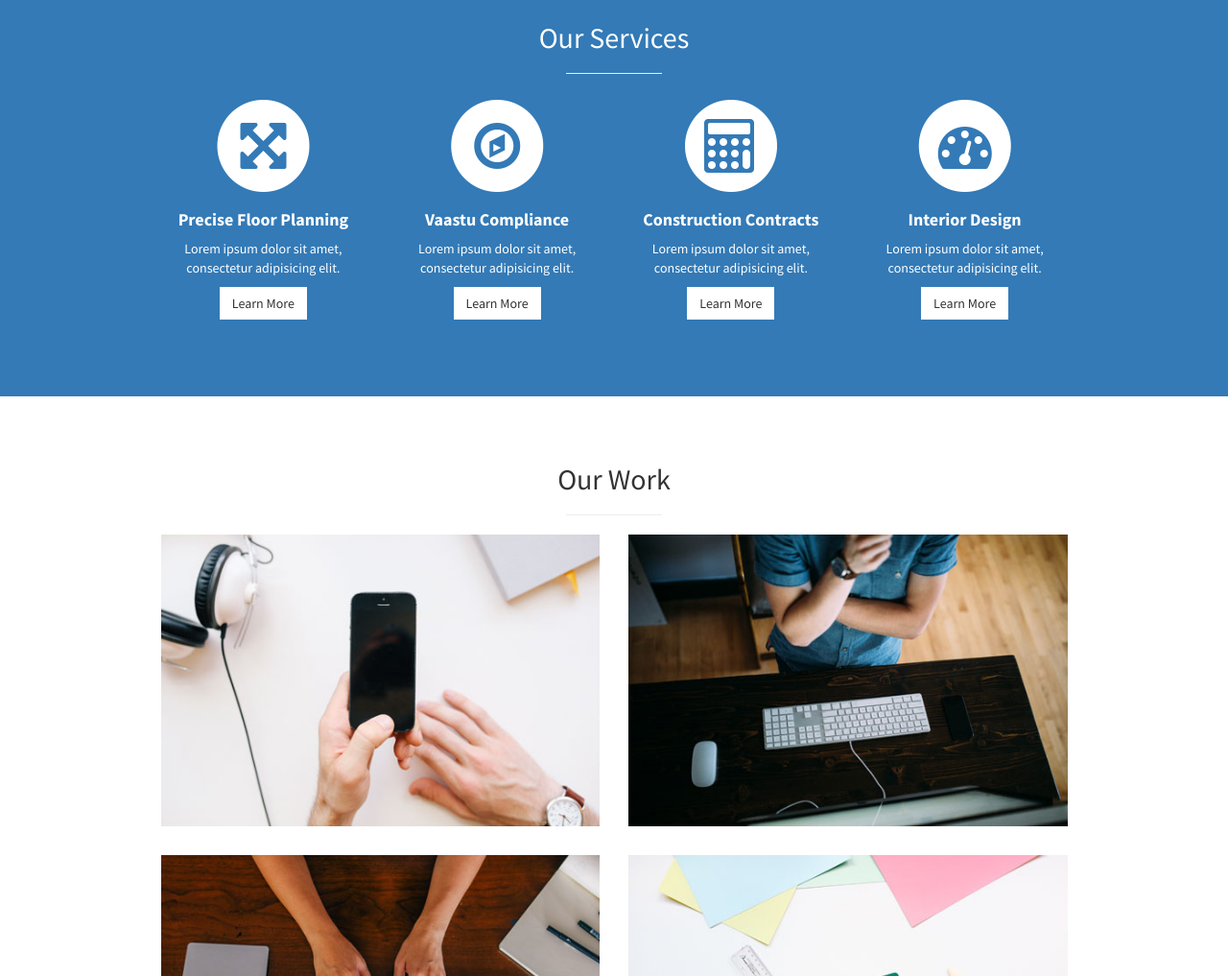
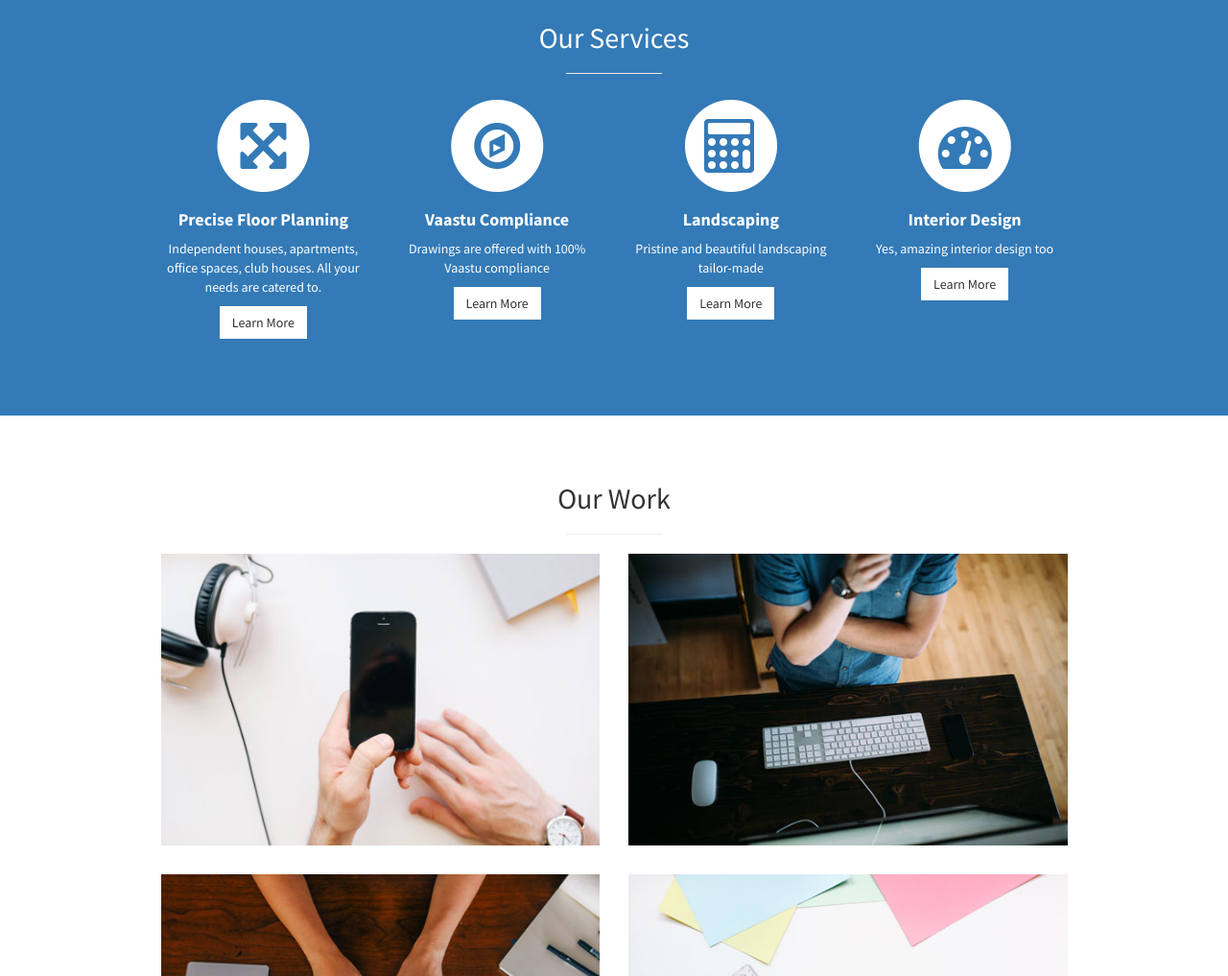
Before and after one commit to kesaribath/qbicspace, a plain HTML site: page index.html in a window 1280 px wide. Shown: the part 1410-2427 px from the top of the page at 96% size. Drawn offline with Linux system fonts and the light colour scheme.

Commit message:
Replace lipsum

```diff
--- a/index.html
+++ b/index.html
@@ -7,7 +7,7 @@
     <meta http-equiv="X-UA-Compatible" content="IE=edge">
     <meta name="viewport" content="width=device-width, initial-scale=1">
     <meta name="description" content="">
-    <meta name="author" content="">
+    <meta name="Thejas Kesari" content="">
 
     <title>Qbic Space</title>
 
@@ -127,7 +127,7 @@
                                 <h4>
                                     <strong>Precise Floor Planning</strong>
                                 </h4>
-                                <p>Lorem ipsum dolor sit amet, consectetur adipisicing elit.</p>
+                                <p>Independent houses, apartments, office spaces, club houses. All your needs are catered to.</p>
                                 <a href="#" class="btn btn-light">Learn More</a>
                             </div>
                         </div>
@@ -140,7 +140,7 @@
                                 <h4>
                                     <strong>Vaastu Compliance</strong>
                                 </h4>
-                                <p>Lorem ipsum dolor sit amet, consectetur adipisicing elit.</p>
+                                <p>Drawings are offered with 100% Vaastu compliance</p>
                                 <a href="#" class="btn btn-light">Learn More</a>
                             </div>
                         </div>
@@ -151,9 +151,9 @@
                                 <i class="fa fa-calculator fa-stack-1x text-primary"></i>
                             </span>
                                 <h4>
-                                    <strong>Construction Contracts</strong>
+                                    <strong>Landscaping</strong>
                                 </h4>
-                                <p>Lorem ipsum dolor sit amet, consectetur adipisicing elit.</p>
+                                <p>Pristine and beautiful landscaping tailor-made</p>
                                 <a href="#" class="btn btn-light">Learn More</a>
                             </div>
                         </div>
@@ -166,7 +166,7 @@
                                 <h4>
                                     <strong>Interior Design</strong>
                                 </h4>
-                                <p>Lorem ipsum dolor sit amet, consectetur adipisicing elit.</p>
+                                <p>Yes, amazing interior design too</p>
                                 <a href="#" class="btn btn-light">Learn More</a>
                             </div>
                         </div>
```
